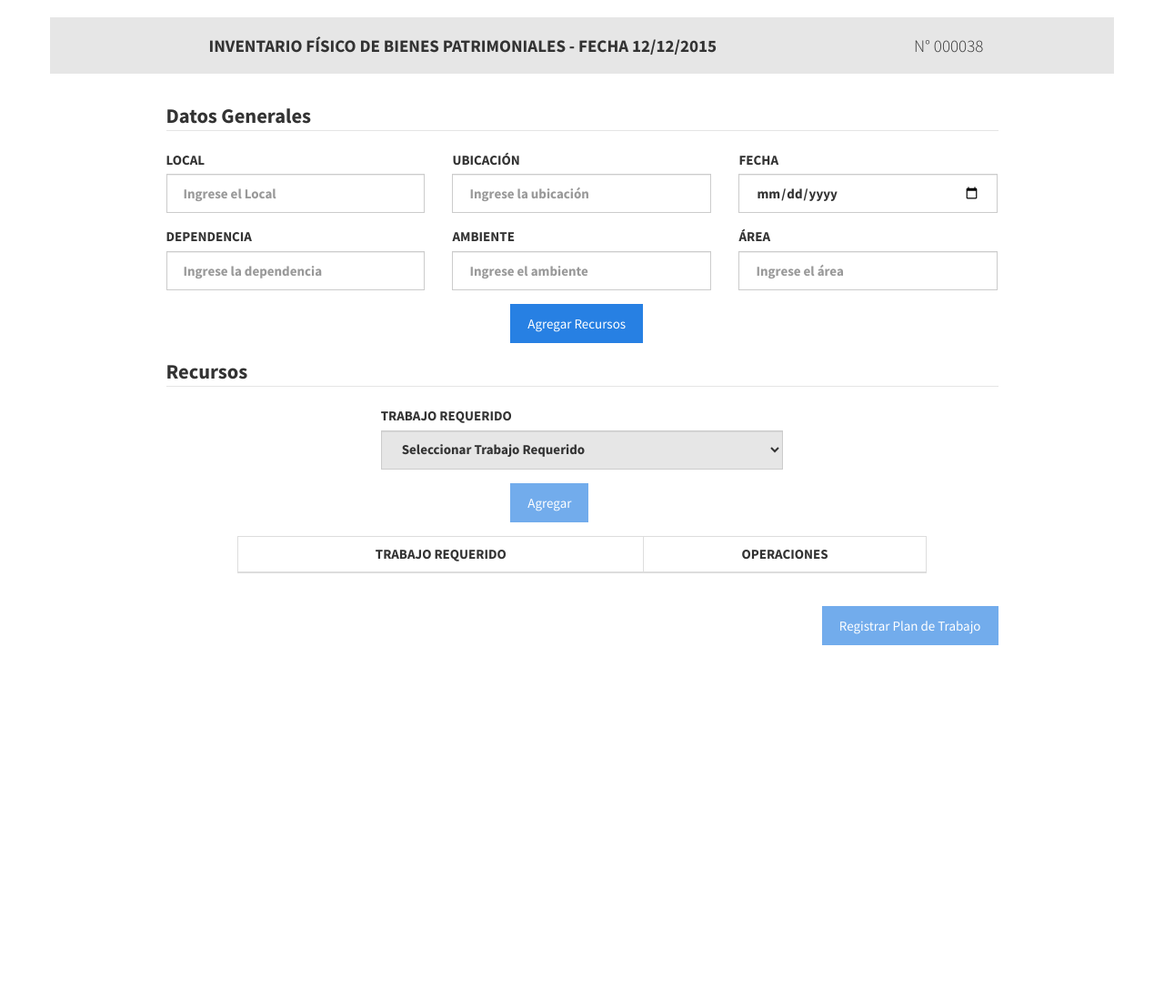
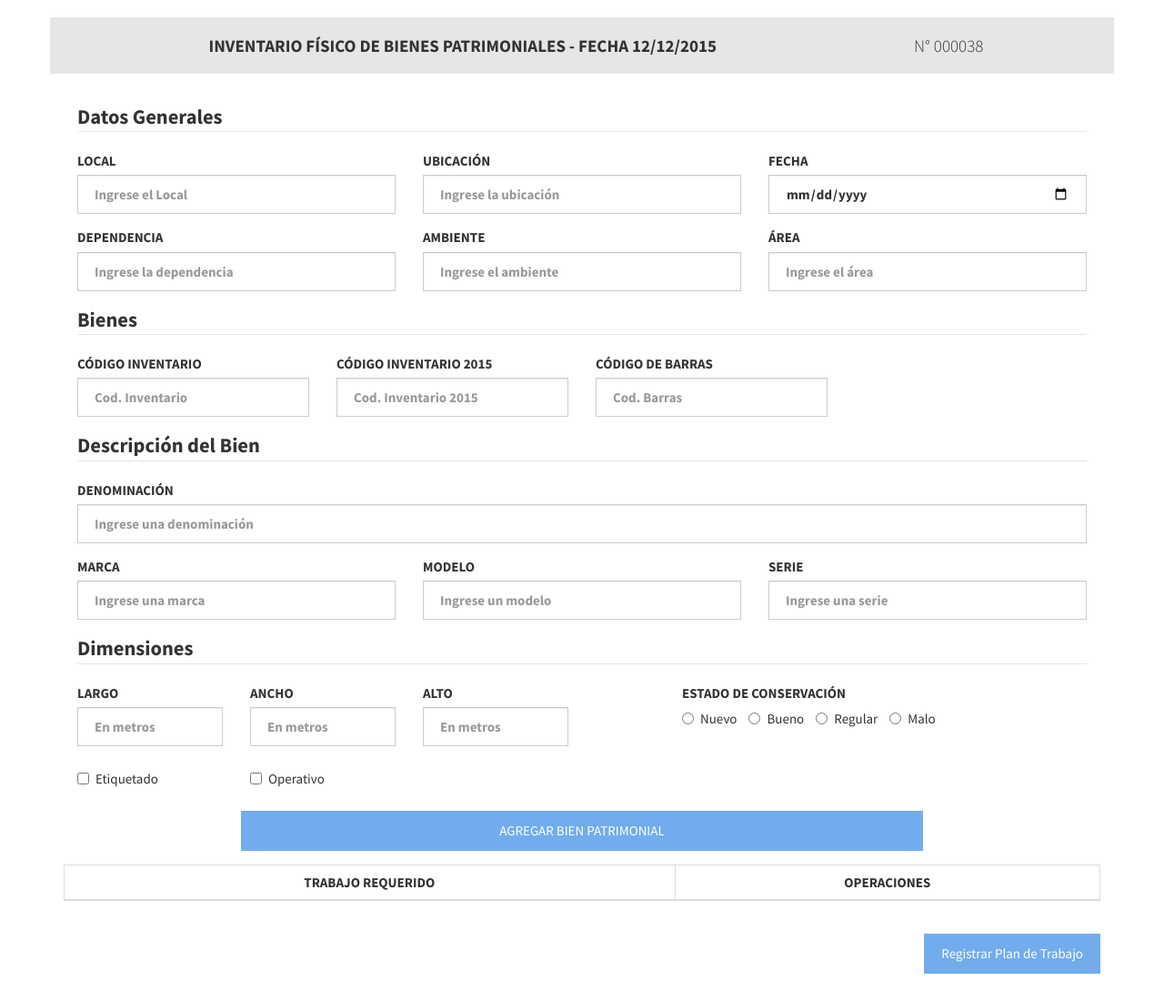
Before and after one commit to migueljg20/SistemaInventarios, a PHP site: page /sites/inventario.php in a window 1280 px wide. Shown: the part 51-1151 px from the top of the page at 91% size. Before the commit the page ends 760 px from the top, so only its background shows below. Run offline with PHP 8.4, Linux system fonts and the light colour scheme; data that the repository does not hold is empty.

Commit message:
Campos detalle del bien

```diff
--- a/Lindley/sites/inventario.php
+++ b/Lindley/sites/inventario.php
@@ -57,7 +57,7 @@
 
       <div class="row">
         <div class="col-md-1"></div>
-        <div class="col-md-10">
+        <div class="col-md-12">
           <form id="form-equipo" method="POST" action="" enctype="multipart/form-data">
                   <div class="col-md-12">
                     <fieldset class="scheduler-border">
@@ -91,42 +91,106 @@
                               <input type="text"  name="area" id="txtarea" class="form-control" placeholder="Ingrese el área"/>
                           </div>
                         </div>
-
-                        <div class="row form-group">
-                          <div class="col-md-offset-5">
-                            <input type="button" id="agregarCabecera" class="btn btn-md btn-primary" name="agregarCabecera" value="Agregar Recursos"/>
-                          </div>
-                        </div>
                     </fieldset>
           </form>
           <form id="form-equipo" method="POST" action="" enctype="multipart/form-data">
                    <fieldset class="scheduler-border">
-                      <legend class="scheduler-border">Recursos</legend>
+                      <legend class="scheduler-border">Bienes</legend>
                         <div class="row form-group">
-                          <div class="col-md-offset-3 col-md-6">
-                              <label for="requerido">TRABAJO REQUERIDO</label>
-                              <select class="form-control" id="requerido" name="requerido" disabled=”disabled”/>
-                                <option value=''>Seleccionar Trabajo Requerido</option>
-                                  <?php
-                                      $con=@mysql_connect('localhost','root','');
-                                      @mysql_select_db("lindley");
-
-                                      $sql = "SELECT trabajoRequeridoID, descripcion FROM TrabajoRequerido order by descripcion asc";
-                                      $resultado = @mysql_query($sql);
-                                      while ($row=@mysql_fetch_row($resultado)) {
-                                          echo "<option value='".$row['0']."'>".utf8_decode($row['1'])."</option>";
-                                      }
-                                  ?>
-                              </select>
+                          <div class="col-md-3">
+                              <label for="codigoInventario">CÓDIGO INVENTARIO</label>
+                              <input type="text"  name="codigoInventario" id="txtcodigoInventario" class="form-control" placeholder="Cod. Inventario"/>
+                          </div>
+                          <div class="col-md-3">
+                              <label for="codigoInventario2015">CÓDIGO INVENTARIO 2015</label>
+                              <input type="text"  name="codigoInventario2015" id="txtcodigoInventario2015" class="form-control" placeholder="Cod. Inventario 2015"/>
+                          </div>
+                          <div class="col-md-3">
+                              <label for="codigobarras">CÓDIGO DE BARRAS</label>
+                              <input type="text"  name="codigobarras" id="txtcodigobarras" class="form-control" placeholder="Cod. Barras"/>
                           </div>
                         </div>
+                         <legend class="scheduler-border">Descripción del Bien</legend>
+                         <div class="row form-group">
+                           <div class="col-md-12">
+                              <label for="denominacion">DENOMINACIÓN</label>
+                              <input type="text"  name="denominacion" id="txtdenominacion" class="form-control" placeholder="Ingrese una denominación"/>
+                          </div>
+                         </div>
+                          <div class="row form-group">
+                            <div class="col-md-4">
+                                <label for="marca">MARCA</label>
+                                <input type="text"  name="marca" id="txtmarca" class="form-control" placeholder="Ingrese una marca"/>
+                            </div>
+                            <div class="col-md-4">
+                                <label for="modelo">MODELO</label>
+                                <input type="text"  name="modelo" id="txtmodelo" class="form-control" placeholder="Ingrese un modelo"/>
+                            </div>
+                            <div class="col-md-4">
+                                <label for="serie">SERIE</label>
+                                <input type="text"  name="serie" id="txtserie" class="form-control" placeholder="Ingrese una serie"/>
+                            </div>
+                          </div>
+
+                           <legend class="scheduler-border">Dimensiones</legend>
+                           <div class="row form-group">
+                              <div class="col-md-2">
+                                <label for="largo">LARGO</label>
+                                <input type="text"  name="largo" id="txtlargo" class="form-control" placeholder="En metros"/>
+                            </div>
+                            <div class="col-md-2">
+                                <label for="ancho">ANCHO</label>
+                                <input type="text"  name="ancho" id="txtancho" class="form-control" placeholder="En metros"/>
+                            </div>
+                            <div class="col-md-2">
+                                <label for="alto">ALTO</label>
+                                <input type="text"  name="alto" id="txtalto" class="form-control" placeholder="En metros"/>
+                            </div>
+                            <div class="col-md-5 col-md-offset-1">
+                                <label for="estado">ESTADO DE CONSERVACIÓN</label>
+                                <br>
+                                <label class="radio-inline">
+                                  <input type="radio" name="estadoConservacion" id="rbNuevo" value="N"> Nuevo
+                                </label>
+                                <label class="radio-inline">
+                                  <input type="radio" name="estadoConservacion" id="rbBueno" value="B"> Bueno
+                                </label>
+                                <label class="radio-inline">
+                                  <input type="radio" name="estadoConservacion" id="rbRegular" value="R"> Regular
+                                </label>
+                                <label class="radio-inline">
+                                  <input type="radio" name="estadoConservacion" id="rbMalo" value="M"> Malo
+                                </label>
+                            </div>
+
+                           </div>
+
+                           <div class="row form-group">
+                              <div class="col-md-2">
+                                  <div class="checkbox">
+                                    <label>
+                                      <input type="checkbox" name="etiquetado" id="chkEtiquetado"> Etiquetado
+                                    </label>
+                                  </div>
+                              </div>
+                              <div class="col-md-2">
+                                  <div class="checkbox">
+                                    <label>
+                                      <input type="checkbox" name="operativo" id="chkOperativo"> Operativo
+                                    </label>
+                                  </div>
+                              </div>
+                            </div>
+
+                         </div>
                         <div class="row form-group">
-                          <div class="col-md-offset-5">
-                            <input type="button" class="btn btn-md btn-primary" name="btnAgregarDetalle" id="btnAgregarDetalle" value="Agregar" disabled=”disabled”/>
+                          <div class="col-md-offset-2 col-md-8">
+                            <input type="button" class="btn btn-md btn-primary btn-block" name="btnAgregarDetalle" id="btnAgregarDetalle" value="AGREGAR BIEN PATRIMONIAL" disabled=”disabled”/>
                           </div>
                         </div>
+
                         <div class="row form-group">
-                          <div class="col-md-offset-1 col-md-10 table-responsive">
+                          <div class="col-md-12 table-responsive">
                             <table class="table table-striped table-bordered table-hover" id="tablaDatos">
                               <thead>
                                 <tr>
```
